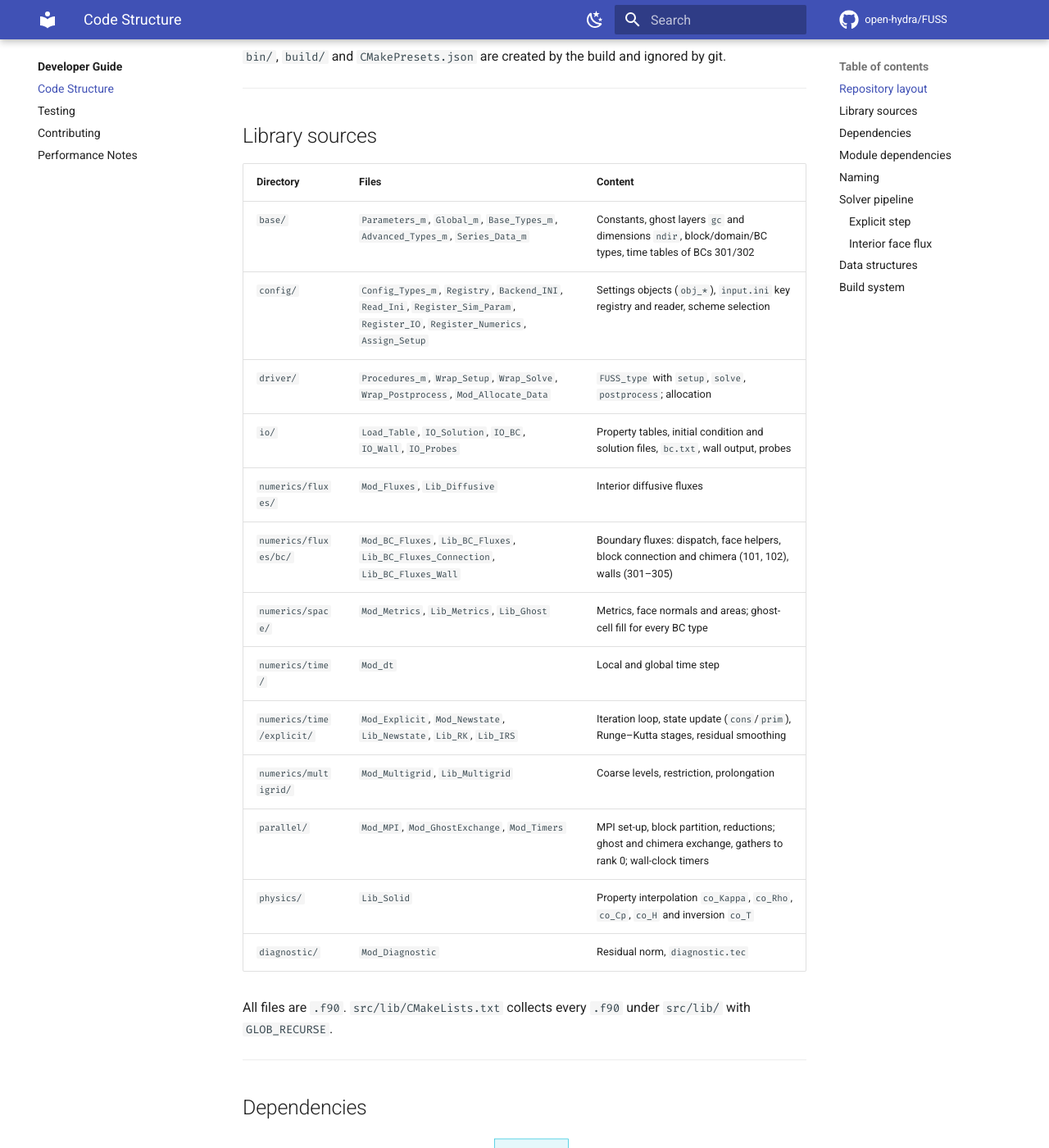
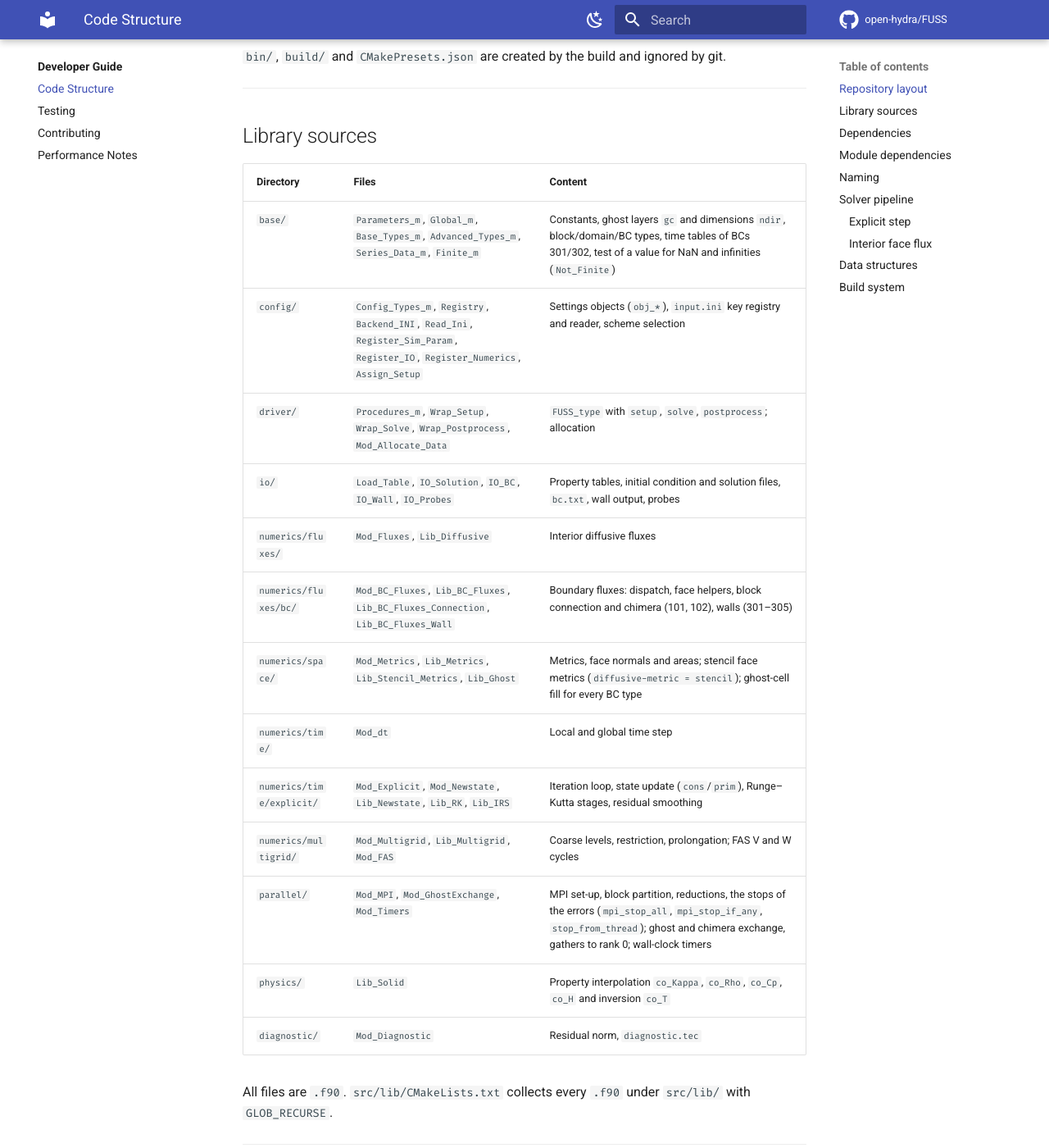
Before and after one commit to open-hydra/FUSS, an MkDocs documentation site: the page built from docs/development/structure.md, in a window 1280 px wide and 1400 px high, scrolled down 795 px. Shown: the whole window at 82% size. Built offline with MkDocs 1.6.1 and Material for MkDocs 9.7.7, drawn with Linux system fonts in a browser that asks for light colours; comment, search, counter and statistics services are not loaded; some of the changed text lies outside the part shown.

Commit message:
docs: structure/performance_notes/using stale after the sync (Minv, new modules, set-up log lines)
structure.md:267,296 Minv removed (d7ef7e5), fm(d)%Mf and bm(f) listed (Advanced_Types_m.f90:15-37); file table (:45-60) gains
Finite_m, Lib_Stencil_Metrics, Mod_FAS and the stop routines of Mod_MPI; performance_notes.md:20 Minv row replaced by the stored
stencil face metric (9/18/27 doubles per cell, Lib_Stencil_Metrics.f90:150-153), :34 Diffusive_Flux receives Mf + M1 + M2
(Lib_Diffusive.f90:20-21), :41 second pass of Compute_dt; using.md:115-150 sample log gains the Mesh type and Time-step skew
factor (max) lines (Wrap_Setup.f90:574-587; copied from ref/af13cab/gate/steady-state_temperature_Plate/np1/run.log). Text only.

Co-Authored-By: Claude Sonnet 5.5 <noreply@anthropic.com>

```diff
--- a/docs/development/structure.md
+++ b/docs/development/structure.md
@@ -39,17 +39,17 @@ FUSS/
 
 | Directory | Files | Content |
 |-----------|-------|---------|
-| `base/` | `Parameters_m`, `Global_m`, `Base_Types_m`, `Advanced_Types_m`, `Series_Data_m` | Constants, ghost layers `gc` and dimensions `ndir`, block/domain/BC types, time tables of BCs 301/302 |
+| `base/` | `Parameters_m`, `Global_m`, `Base_Types_m`, `Advanced_Types_m`, `Series_Data_m`, `Finite_m` | Constants, ghost layers `gc` and dimensions `ndir`, block/domain/BC types, time tables of BCs 301/302, test of a value for NaN and infinities (`Not_Finite`) |
 | `config/` | `Config_Types_m`, `Registry`, `Backend_INI`, `Read_Ini`, `Register_Sim_Param`, `Register_IO`, `Register_Numerics`, `Assign_Setup` | Settings objects (`obj_*`), `input.ini` key registry and reader, scheme selection |
 | `driver/` | `Procedures_m`, `Wrap_Setup`, `Wrap_Solve`, `Wrap_Postprocess`, `Mod_Allocate_Data` | `FUSS_type` with `setup`, `solve`, `postprocess`; allocation |
 | `io/` | `Load_Table`, `IO_Solution`, `IO_BC`, `IO_Wall`, `IO_Probes` | Property tables, initial condition and solution files, `bc.txt`, wall output, probes |
 | `numerics/fluxes/` | `Mod_Fluxes`, `Lib_Diffusive` | Interior diffusive fluxes |
 | `numerics/fluxes/bc/` | `Mod_BC_Fluxes`, `Lib_BC_Fluxes`, `Lib_BC_Fluxes_Connection`, `Lib_BC_Fluxes_Wall` | Boundary fluxes: dispatch, face helpers, block connection and chimera (101, 102), walls (301–305) |
-| `numerics/space/` | `Mod_Metrics`, `Lib_Metrics`, `Lib_Ghost` | Metrics, face normals and areas; ghost-cell fill for every BC type |
+| `numerics/space/` | `Mod_Metrics`, `Lib_Metrics`, `Lib_Stencil_Metrics`, `Lib_Ghost` | Metrics, face normals and areas; stencil face metrics (`diffusive-metric = stencil`); ghost-cell fill for every BC type |
 | `numerics/time/` | `Mod_dt` | Local and global time step |
 | `numerics/time/explicit/` | `Mod_Explicit`, `Mod_Newstate`, `Lib_Newstate`, `Lib_RK`, `Lib_IRS` | Iteration loop, state update (`cons`/`prim`), Runge–Kutta stages, residual smoothing |
-| `numerics/multigrid/` | `Mod_Multigrid`, `Lib_Multigrid` | Coarse levels, restriction, prolongation |
-| `parallel/` | `Mod_MPI`, `Mod_GhostExchange`, `Mod_Timers` | MPI set-up, block partition, reductions; ghost and chimera exchange, gathers to rank 0; wall-clock timers |
+| `numerics/multigrid/` | `Mod_Multigrid`, `Lib_Multigrid`, `Mod_FAS` | Coarse levels, restriction, prolongation; FAS V and W cycles |
+| `parallel/` | `Mod_MPI`, `Mod_GhostExchange`, `Mod_Timers` | MPI set-up, block partition, reductions, the stops of the errors (`mpi_stop_all`, `mpi_stop_if_any`, `stop_from_thread`); ghost and chimera exchange, gathers to rank 0; wall-clock timers |
 | `physics/` | `Lib_Solid` | Property interpolation `co_Kappa`, `co_Rho`, `co_Cp`, `co_H` and inversion `co_T` |
 | `diagnostic/` | `Mod_Diagnostic` | Residual norm, `diagnostic.tec` |
 
@@ -293,7 +293,9 @@ classDiagram
 | `qvol`, `matID` | `1-gc:n+gc` | Volumetric source; material index (stored as real) |
 | `dtlocal` | `1:n` | Local time step |
 | `RS0`, `RS1`, `RS2` | `1-gc:n+gc` | IRS work arrays (allocated with IRS only) |
-| `M`, `Minv`, `dl`, `vol` | `1-gc:n+gc` | Metric (rows ∇ξ_d), its inverse (edge vectors, for the face metric), cell lengths, volume |
+| `M`, `dl`, `vol` | `1-gc:n+gc` | Metric (rows ∇ξ_d), cell lengths, volume |
+| `fm(d)%Mf` | `1:n-1` along `d`, `1:n` in the others | Stencil face metric (3×3) of the interior face between a cell and the next one along `d` (`diffusive-metric = stencil`) |
+| `bm(f)` | six block faces | Stencil metrics of the walls (`wM`) and of the block connections (`cM`) that the record owns |
 | `node` | `0:n` | Grid nodes |
 | `dir(d)%f` | faces normal to `d` | Unit normal `N` and area `A` |
 
```
Also changed, not shown: other parts of docs/development/structure.md (+1 -1 lines), docs/development/performance_notes.md (+3 -3 lines), docs/user/using.md (+3 -1 lines).
